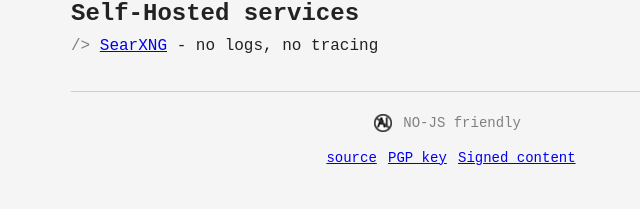
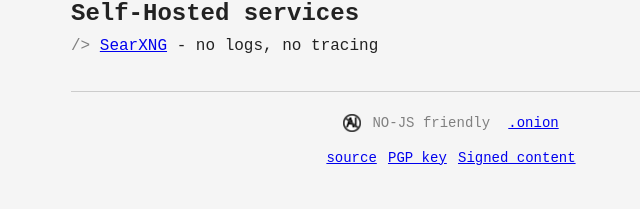
Before and after one commit to goldic342/goldic_site, a Python web app: template templates/index.html in a window 1280 px wide. Shown: the part 842-1051 px from the top of the page, without its empty margins (189-829 px from the left). Run offline with Jinja, Linux system fonts and the light colour scheme; the template is opened without the code that fills it, so the values that code supplies are empty.

Commit message:
Add .onion

```diff
--- a/templates/_base.html
+++ b/templates/_base.html
@@ -14,6 +14,8 @@
       name="description"
       content="Goldic - Fullstack web developer and Linux enthusiast."
     />
+    <link rel="alternate" href="http://goldic5tyr5vdovixpq6hi7u5rb4mkhalkcq4kl4rxhkx2lektkbhvid.onion/" type="text/html" title="Tor Onion Service">
+    <link rel="alternate" href="http://goldic5tyr5vdovixpq6hi7u5rb4mkhalkcq4kl4rxhkx2lektkbhvid.onion/" hreflang="x-tor" />
     <meta name="author" content="Goldic" />
     <title>Goldic</title>
   </head>
@@ -35,6 +37,7 @@
           class="no-ai-icon"
         />
         <p>NO-JS friendly&ensp;</p>
+        <a href="http://goldic5tyr5vdovixpq6hi7u5rb4mkhalkcq4kl4rxhkx2lektkbhvid.onion/"> .onion</a>
       </div>
 
       <div>
```
